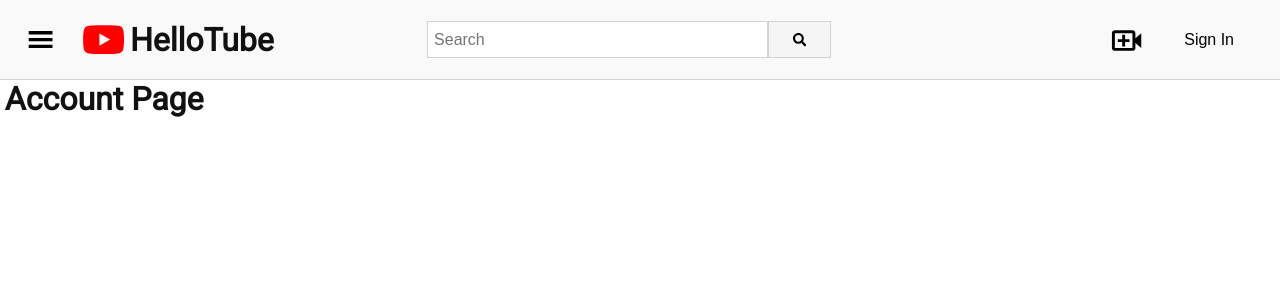
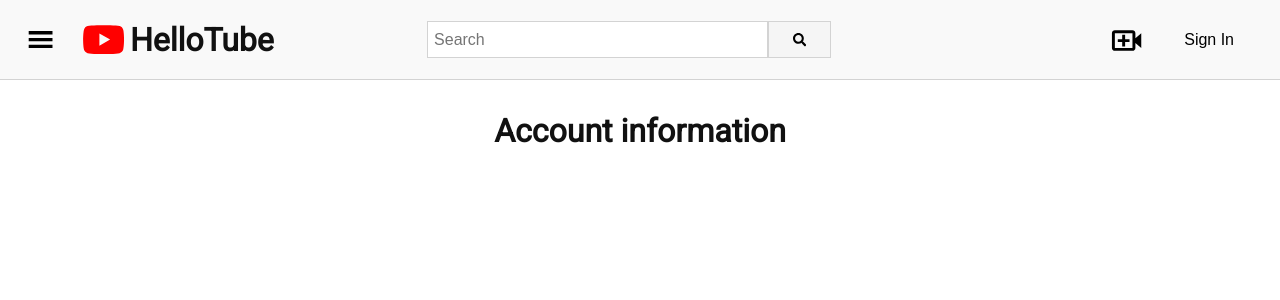
Before and after one commit to julianoperin/HelloTube, a React (Create React App) app in the folder client/: page /account in a window 1280 px wide. Shown: the top 300 px of the page. Built offline with nearby package versions, Linux system fonts and the light colour scheme; no server answers.

Commit message:
Working on page details

```diff
--- a/client/src/Pages/AccountPage/AccountPage.css
+++ b/client/src/Pages/AccountPage/AccountPage.css
@@ -0,0 +1,17 @@
+.AccountPage {
+  display: flex;
+  justify-content: center;
+  align-items: center;
+  width: 100%;
+  height: 700px;
+}
+
+.AccountPage .Container {
+  height: 100%;
+  width: 70%;
+}
+
+.AccountPage .Container .TitleContainer {
+  text-align: center;
+  margin-top: 2rem;
+}
--- a/client/src/Pages/AccountPage/AccountPage.tsx
+++ b/client/src/Pages/AccountPage/AccountPage.tsx
@@ -1,5 +1,6 @@
 import React, { useEffect } from "react";
 import axios from "axios";
+import "./AccountPage.css";
 
 const AccountPage: React.FC = () => {
   useEffect(() => {
@@ -9,8 +10,12 @@ const AccountPage: React.FC = () => {
     });
   }, []);
   return (
-    <div>
-      <h1>Account Page</h1>
+    <div className="AccountPage">
+      <div className="Container">
+        <div className="TitleContainer">
+          <h1>Account information</h1>
+        </div>
+      </div>
     </div>
   );
 };
--- a/client/src/Pages/MainPage/MainPage.tsx
+++ b/client/src/Pages/MainPage/MainPage.tsx
@@ -1,13 +1,18 @@
-import React from "react";
+import React, { useContext } from "react";
 import Navbar from "../../components/Navbar/Navbar";
 import Sidebar from "../../components/Sidebar/Sidebar";
 import "./MainPage.css";
 
+import { ToggleSidebarContext } from "../../Helpers/Context";
+
 const MainPage = () => {
+  const { showSidebar } = useContext(ToggleSidebarContext);
+
   return (
     <div className="MainPage">
       <div className="center">
-        <Sidebar />
+        {showSidebar && <Sidebar />}
+
         <div className="videoView"></div>
       </div>
     </div>
--- a/client/src/Pages/SignInPage/SignInPage.tsx
+++ b/client/src/Pages/SignInPage/SignInPage.tsx
@@ -1,12 +1,15 @@
 import React, { useState } from "react";
 import "./SignInPage.css";
 import axios from "axios";
+import { useHistory } from "react-router-dom";
 
 import { GoogleLogin } from "react-google-login";
 
 const SignInPage: React.FC = () => {
   const [channelName, setChannelName] = useState<string>("");
   const [signInOption, setSignInOption] = useState<string>("");
+
+  let history = useHistory();
 
   const responseGoogle = (res: any) => {
     const name = res.profileObj.name;
@@ -29,6 +32,7 @@ const SignInPage: React.FC = () => {
         sessionStorage.setItem("name", name);
         sessionStorage.setItem("imageUrl", imageUrl);
         sessionStorage.setItem("googleId", googleId);
+        history.push("/");
       });
   };
 
--- a/client/src/components/Sidebar/Sidebar.tsx
+++ b/client/src/components/Sidebar/Sidebar.tsx
@@ -1,4 +1,4 @@
-import React from "react";
+import React, { useContext } from "react";
 import "./Sidebar.css";
 
 import { SidebarData } from "./SidebarData";
```
Also changed, not shown: 1 other file (tests, documents, lock files or other folders).
